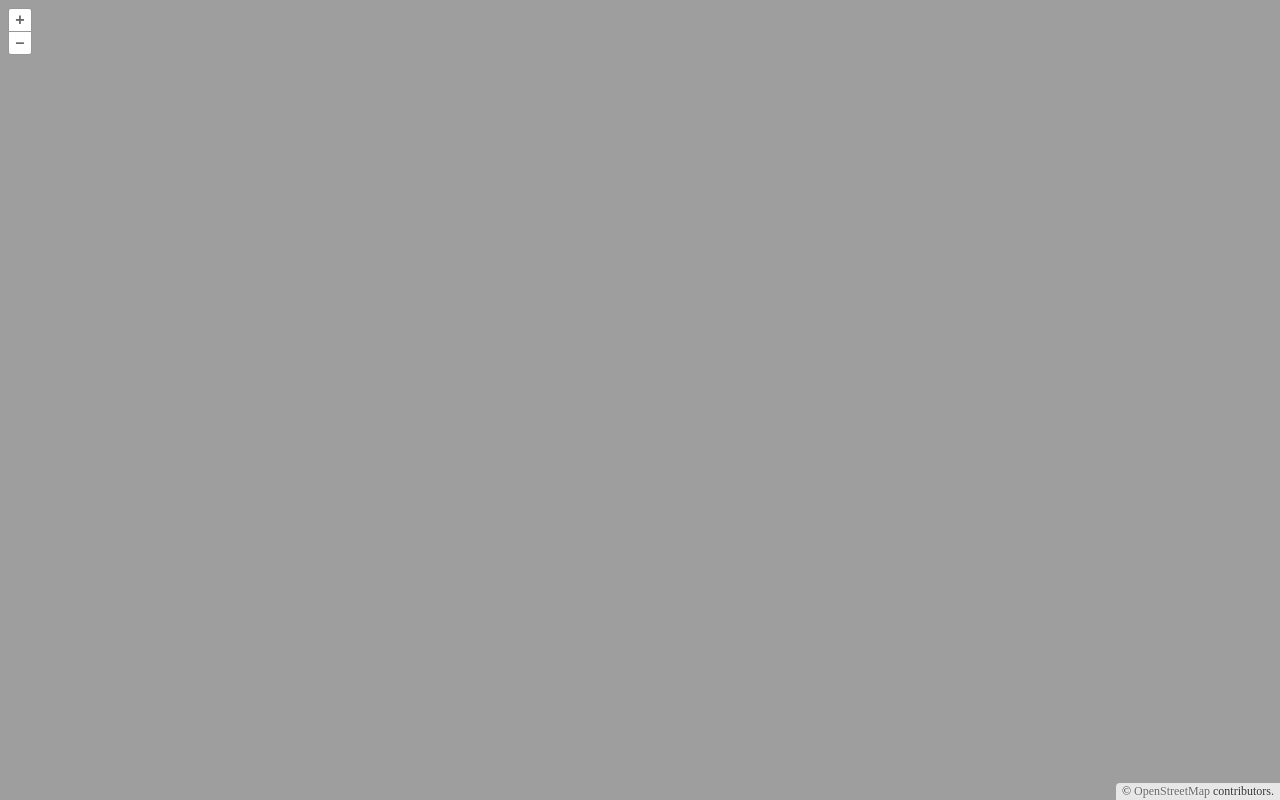
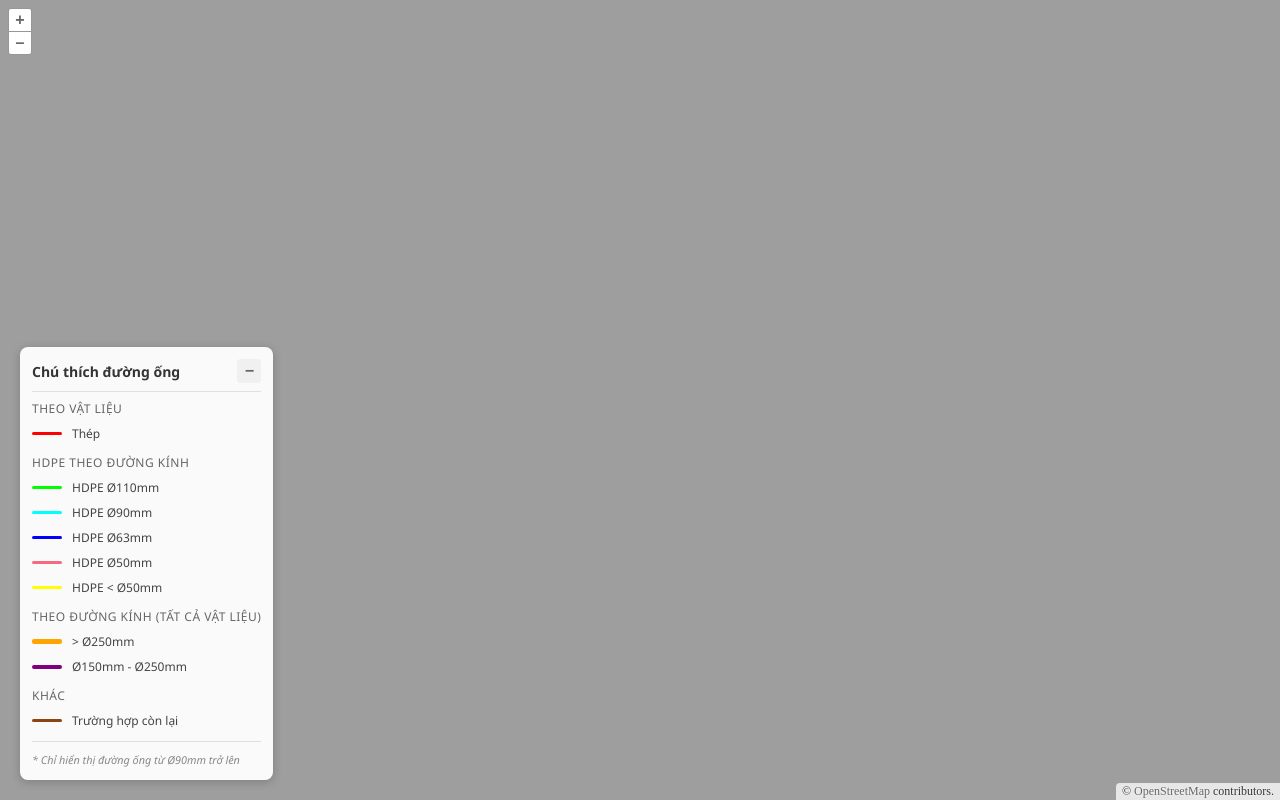
Before and after one commit to anst-dev/gis-tizen, a website built with Vite: page index.html in a window 1280 px wide. Built offline with nearby package versions, Linux system fonts and the light colour scheme; no server answers.

Commit message:
thêm Giao diện bảng chú thích

```diff
--- a/index.html
+++ b/index.html
@@ -1,13 +1,79 @@
 <!DOCTYPE html>
-<html lang="en">
+<html lang="vi">
   <head>
     <meta charset="UTF-8" />
     <link rel="icon" type="image/x-icon" href="https://openlayers.org/favicon.ico" />
     <meta name="viewport" content="width=device-width, initial-scale=1.0" />
-    <title>Using OpenLayers with Vite</title>
+    <title>GIS Nawasco - Bản đồ đường ống</title>
   </head>
   <body>
     <div id="map"></div>
+
+    <!-- Bảng chú thích màu sắc đường ống -->
+    <div id="legend" class="legend">
+      <div class="legend-header">
+        <h3>Chú thích đường ống</h3>
+        <button id="legend-toggle" class="legend-toggle-btn" title="Thu gọn">−</button>
+      </div>
+      <div id="legend-content" class="legend-content">
+        <div class="legend-section">
+          <h4>Theo vật liệu</h4>
+          <div class="legend-item">
+            <span class="legend-line" style="background-color: #FF0000;"></span>
+            <span class="legend-label">Thép</span>
+          </div>
+        </div>
+
+        <div class="legend-section">
+          <h4>HDPE theo đường kính</h4>
+          <div class="legend-item">
+            <span class="legend-line" style="background-color: #00FF00;"></span>
+            <span class="legend-label">HDPE Ø110mm</span>
+          </div>
+          <div class="legend-item">
+            <span class="legend-line" style="background-color: #00FFFF;"></span>
+            <span class="legend-label">HDPE Ø90mm</span>
+          </div>
+          <div class="legend-item">
+            <span class="legend-line" style="background-color: #0000FF;"></span>
+            <span class="legend-label">HDPE Ø63mm</span>
+          </div>
+          <div class="legend-item">
+            <span class="legend-line" style="background-color: #F56A80;"></span>
+            <span class="legend-label">HDPE Ø50mm</span>
+          </div>
+          <div class="legend-item">
+            <span class="legend-line" style="background-color: #FFFF00;"></span>
+            <span class="legend-label">HDPE &lt; Ø50mm</span>
+          </div>
+        </div>
+
+        <div class="legend-section">
+          <h4>Theo đường kính (tất cả vật liệu)</h4>
+          <div class="legend-item">
+            <span class="legend-line legend-line-thick" style="background-color: #FFA500;"></span>
+            <span class="legend-label">&gt; Ø250mm</span>
+          </div>
+          <div class="legend-item">
+            <span class="legend-line legend-line-medium" style="background-color: #800080;"></span>
+            <span class="legend-label">Ø150mm - Ø250mm</span>
+          </div>
+        </div>
+
+        <div class="legend-section">
+          <h4>Khác</h4>
+          <div class="legend-item">
+            <span class="legend-line" style="background-color: #8B4513;"></span>
+            <span class="legend-label">Trường hợp còn lại</span>
+          </div>
+        </div>
+
+        <div class="legend-note">
+          <small>* Chỉ hiển thị đường ống từ Ø90mm trở lên</small>
+        </div>
+      </div>
+    </div>
+
     <script type="module" src="./main.js"></script>
   </body>
 </html>
--- a/main.js
+++ b/main.js
@@ -14,8 +14,8 @@ import { duongOngStyleFunction } from './service/styleService.js';
 // Cấu hình bản đồ
 const CONFIG = {
   DEFAULT_CENTER: [105.695587, 18.671575], // Tọa độ Nghệ An, Việt Nam
-  DEFAULT_ZOOM: 10,
-  FULLSCREEN_ZOOM: 10,
+  DEFAULT_ZOOM: 12,
+  FULLSCREEN_ZOOM: 12,
   MIN_ZOOM: 4,
   MAX_ZOOM: 18,
   WIDGET_ZOOM: 14,
@@ -79,5 +79,24 @@ async function loadDuongOngChinh() {
 // Load dữ liệu khi khởi động
 loadDuongOngChinh();
 
+// Xử lý toggle legend (thu gọn/mở rộng bảng chú thích)
+function initLegendToggle() {
+  const legendToggleBtn = document.getElementById('legend-toggle');
+  const legendContent = document.getElementById('legend-content');
+  const legend = document.getElementById('legend');
+
+  if (legendToggleBtn && legendContent && legend) {
+    legendToggleBtn.addEventListener('click', () => {
+      const isCollapsed = legendContent.classList.toggle('collapsed');
+      legend.classList.toggle('collapsed', isCollapsed);
+      legendToggleBtn.textContent = isCollapsed ? '+' : '−';
+      legendToggleBtn.title = isCollapsed ? 'Mở rộng' : 'Thu gọn';
+    });
+  }
+}
+
+// Khởi tạo legend toggle khi DOM sẵn sàng
+document.addEventListener('DOMContentLoaded', initLegendToggle);
+
 // Export config để sử dụng ở nơi khác nếu cần
 export { CONFIG, map, duongOngLayer };
--- a/style.css
+++ b/style.css
@@ -10,3 +10,157 @@ html, body {
   bottom: 0;
   width: 100%;
 }
+
+/* Legend - Bảng chú thích */
+.legend {
+  position: absolute;
+  bottom: 20px;
+  left: 20px;
+  background-color: rgba(255, 255, 255, 0.95);
+  border-radius: 8px;
+  box-shadow: 0 2px 10px rgba(0, 0, 0, 0.2);
+  padding: 12px;
+  z-index: 1000;
+  min-width: 200px;
+  max-width: 280px;
+  font-family: 'Segoe UI', Tahoma, Geneva, Verdana, sans-serif;
+  font-size: 13px;
+  transition: all 0.3s ease;
+}
+
+.legend-header {
+  display: flex;
+  justify-content: space-between;
+  align-items: center;
+  margin-bottom: 8px;
+  padding-bottom: 8px;
+  border-bottom: 1px solid #e0e0e0;
+}
+
+.legend-header h3 {
+  margin: 0;
+  font-size: 14px;
+  color: #333;
+  font-weight: 600;
+}
+
+.legend-toggle-btn {
+  background: #f0f0f0;
+  border: none;
+  border-radius: 4px;
+  width: 24px;
+  height: 24px;
+  cursor: pointer;
+  font-size: 16px;
+  font-weight: bold;
+  color: #666;
+  display: flex;
+  align-items: center;
+  justify-content: center;
+  transition: background-color 0.2s;
+}
+
+.legend-toggle-btn:hover {
+  background: #e0e0e0;
+}
+
+.legend-content {
+  overflow: hidden;
+  transition: max-height 0.3s ease, opacity 0.3s ease;
+  max-height: 500px;
+  opacity: 1;
+}
+
+.legend-content.collapsed {
+  max-height: 0;
+  opacity: 0;
+}
+
+.legend.collapsed {
+  min-width: auto;
+}
+
+.legend.collapsed .legend-header {
+  margin-bottom: 0;
+  padding-bottom: 0;
+  border-bottom: none;
+}
+
+.legend-section {
+  margin-bottom: 10px;
+}
+
+.legend-section:last-child {
+  margin-bottom: 0;
+}
+
+.legend-section h4 {
+  margin: 0 0 6px 0;
+  font-size: 12px;
+  color: #666;
+  font-weight: 500;
+  text-transform: uppercase;
+  letter-spacing: 0.5px;
+}
+
+.legend-item {
+  display: flex;
+  align-items: center;
+  margin-bottom: 4px;
+  padding: 2px 0;
+}
+
+.legend-line {
+  width: 30px;
+  height: 3px;
+  margin-right: 10px;
+  border-radius: 2px;
+  flex-shrink: 0;
+}
+
+.legend-line-thick {
+  height: 5px;
+}
+
+.legend-line-medium {
+  height: 4px;
+}
+
+.legend-label {
+  color: #444;
+  font-size: 12px;
+}
+
+.legend-note {
+  margin-top: 10px;
+  padding-top: 8px;
+  border-top: 1px solid #e0e0e0;
+}
+
+.legend-note small {
+  color: #888;
+  font-style: italic;
+}
+
+/* Responsive */
+@media (max-width: 480px) {
+  .legend {
+    left: 10px;
+    bottom: 10px;
+    max-width: 220px;
+    padding: 10px;
+    font-size: 12px;
+  }
+
+  .legend-header h3 {
+    font-size: 13px;
+  }
+
+  .legend-section h4 {
+    font-size: 11px;
+  }
+
+  .legend-label {
+    font-size: 11px;
+  }
+}
```
